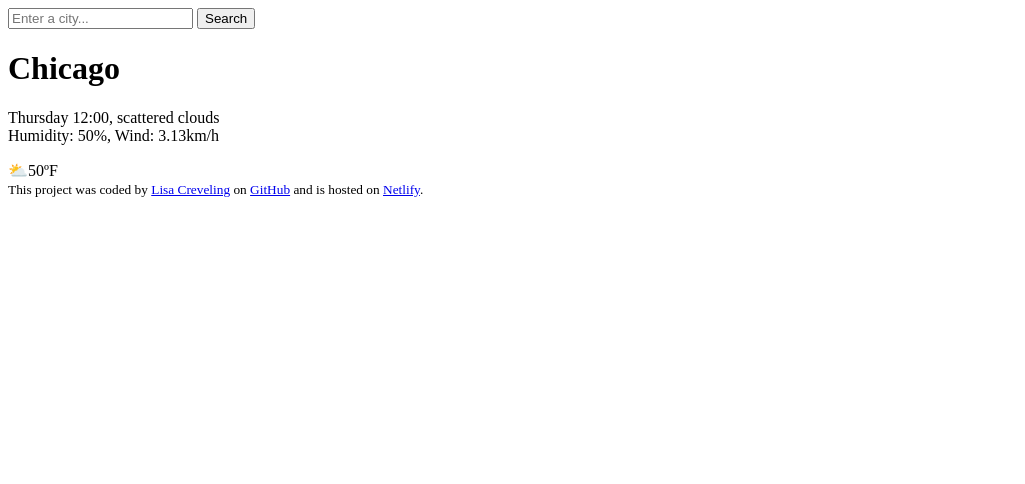
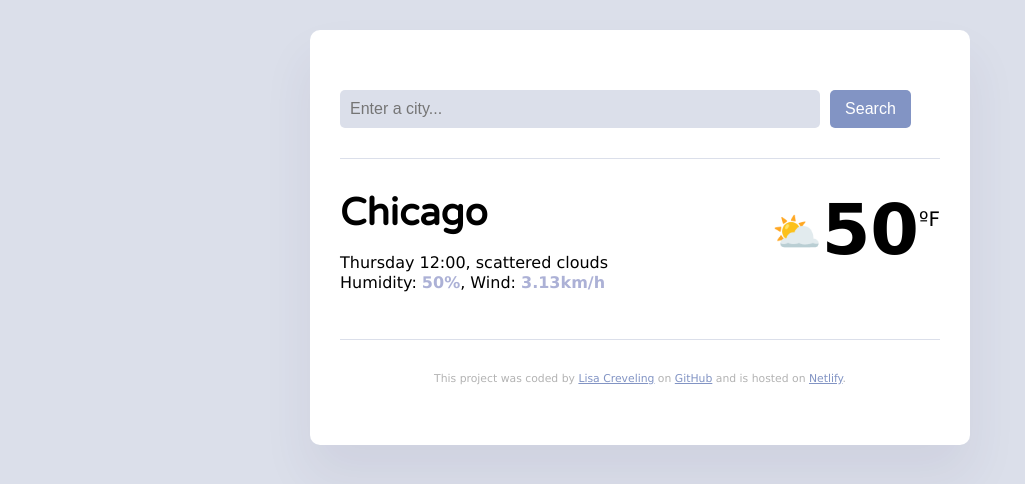
Before and after one commit to Crevlm/Week-7-Weather-Project, a plain HTML site: page index.html in a window 1280 px wide. Shown: the whole page, without its empty margins (0-1025 px from the left). Drawn offline with Linux system fonts and the light colour scheme.

Commit message:
Updated the CSS and more detailed HTML classes

```diff
--- a/index.html
+++ b/index.html
@@ -1,38 +1,48 @@
 <!DOCTYPE html>
 <html lang="en">
 <head>
-    <link rel="stylesheet" href="style.css">
+    <link rel="stylesheet" href="src/style.css">
+    <link rel="preconnect" href="https://fonts.googleapis.com">
+
+    <link rel="preconnect" href="https://fonts.googleapis.com">
+<link rel="preconnect" href="https://fonts.gstatic.com" crossorigin>
+<link href="https://fonts.googleapis.com/css2?family=Varela+Round&display=swap" rel="stylesheet">
     <meta charset="UTF-8">
     <meta name="viewport" content="width=device-width, initial-scale=1.0">
     <title>Week 7 - Vanilla Weather Project </title>
 </head>
 <body>
+    <div class="appBox">
+
     <header>
-        <form>
-            <input type="search" placeholder="Enter a city..." required/>
-            <input type="submit" value="Search"/>
+        <form class="search-form">
+            <input type="search" class="search-input" placeholder="Enter a city..." required/>
+            <input type="submit" class="search-button" value="Search"/>
         </form>
+            </header>
         <main>
-<div>
+<div class="weather-data">
 
             <h1> Chicago</h1>
-<p>
+<p class="weather-details">
 Thursday 12:00, scattered clouds
 <br>
-Humidity: 50%, Wind: 3.13km/h
+Humidity: <strong>50%</strong>, Wind: <strong>3.13km/h</strong>
 </p>
 </div>
 
-<div>
+<div class="temperature-details">
+<span class="emoji">⛅</span>
+<span class="degrees">50</span>
+<span class="symbol">ºF</span>
 
- ⛅50ºF
 </div>
 
 </main>
 
 
 
-    </header>
+
 
 
 
@@ -46,6 +56,7 @@ Humidity: 50%, Wind: 3.13km/h
     </small>
 
 </footer>
+    </div>
 
 
 
--- a/src/style.css
+++ b/src/style.css
@@ -0,0 +1,111 @@
+header {
+    border-bottom: 1px solid #DBDFEA;
+    padding: 30px 0;
+}
+
+
+h1 {
+    font-family: 'Varela Round', sans-serif;
+    margin: 0;
+    font-size: 38px;
+    line-height: 48px;
+
+}
+
+strong {
+    color: #ACB1D6;
+}
+
+a {
+    color: #8294C4
+}
+
+body {
+    background-color: #DBDFEA;
+    font-family: Verdana, Geneva, Tahoma, sans-serif;
+
+}
+
+.appBox {
+    background: white;
+    max-width: 600px;
+    margin: 30px auto;
+    padding: 30px;
+    box-shadow: 0 30px 50px rgba(65, 50, 100, 0.08);
+    border-radius: 10px;
+}
+
+.search-input {
+
+    background-color: #DBDFEA;
+    border: 0;
+    border-radius: 5px;
+    padding: 10px;
+    font-size: 16px;
+    width: 80%
+}
+
+.search-button {
+    background-color: #8294C4;
+    color: white;
+    border: 0;
+    border-radius: 5px;
+    padding: 10px 15px;
+    margin-left: 5px;
+    font-size: 16px;
+
+}
+
+main {
+    display: flex;
+    padding: 30px 0;
+    justify-content: space-between;
+}
+
+.weather-data {
+    display: flex;
+    flex-direction: column;
+    margin: 0;
+}
+
+.weather-details {
+    font-size: 16px;
+    line-height: 20px;
+
+}
+
+.temperature {
+    display: flex;
+    font-size: 50px;
+    margin-left: 20px;
+    justify-content: right;
+}
+
+.temperature-details {
+    display: flex;
+}
+
+.degrees {
+    font-size: 70px;
+    font-weight: bold;
+
+ }
+
+.emoji {
+    font-size: 40px;
+    margin-top: 20px;
+ }
+
+.symbol {
+    margin-top: 18px;
+    font-size: 20px;
+ }
+
+
+footer {
+    border-top: 1px solid #DBDFEA;
+    padding: 30px 0;
+    text-align: center;
+    font-size: small;
+    color: rgba(0, 0, 0, 0.3);
+}
```
